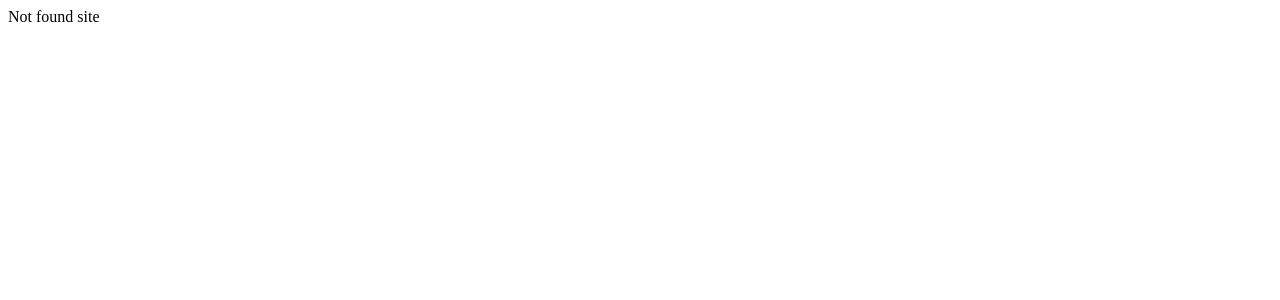
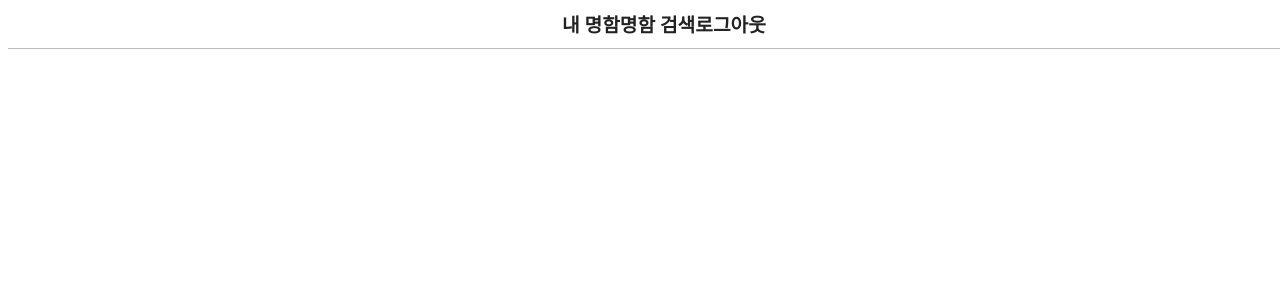
Before and after one commit to BusinessZIP/businesszip-frontend, a React (Vite) app: page /mypage in a window 1280 px wide. Before the commit this address had no page. Shown: the top 300 px of the page. Built offline with nearby package versions, Linux system fonts and the light colour scheme.

Commit message:
Feat : mypage에서 layout 초기 생성

```diff
--- a/src/App.jsx
+++ b/src/App.jsx
@@ -1,6 +1,7 @@
 import { BrowserRouter, Route, Routes } from 'react-router-dom';
 
 import MainPage from './pages/MainPage';
+import MyNameCard from './pages/MyNameCard';
 import NotFound from './pages/NotFound';
 import SignInPage from './pages/SignInPage';
 import SignUpPage from './pages/SignUpPage';
@@ -23,6 +24,10 @@ function App() {
 					element={<SignUpPage />}
 				/>
 				<Route
+					path='/mypage'
+					element={<MyNameCard />}
+				/>
+				<Route
 					path='*'
 					element={<NotFound />}
 				/>
--- a/src/components/layout.jsx
+++ b/src/components/layout.jsx
@@ -22,10 +22,14 @@ const Header = styled.div`
 	padding: 0 1rem;
 `;
 
-const Layout = ({ title, children }) => {
+const Layout = ({ title1, title2, title3, children }) => {
 	return (
 		<>
-			<Header>{title && <span>{title}</span>}</Header>
+			<Header>
+				{title1 && <span>{title1}</span>}
+				{title2 && <span>{title2}</span>}
+				{title3 && <span>{title3}</span>}
+			</Header>
 			<Children>{children}</Children>
 		</>
 	);
--- /dev/null
+++ b/src/pages/MyNameCard.jsx
@@ -0,0 +1,13 @@
+import Layout from '../components/layout';
+
+function MyNameCard() {
+	return (
+		<Layout
+			title1='내 명함'
+			title2='명함 검색'
+			title3='로그아웃'
+		/>
+	);
+}
+
+export default MyNameCard;
```
